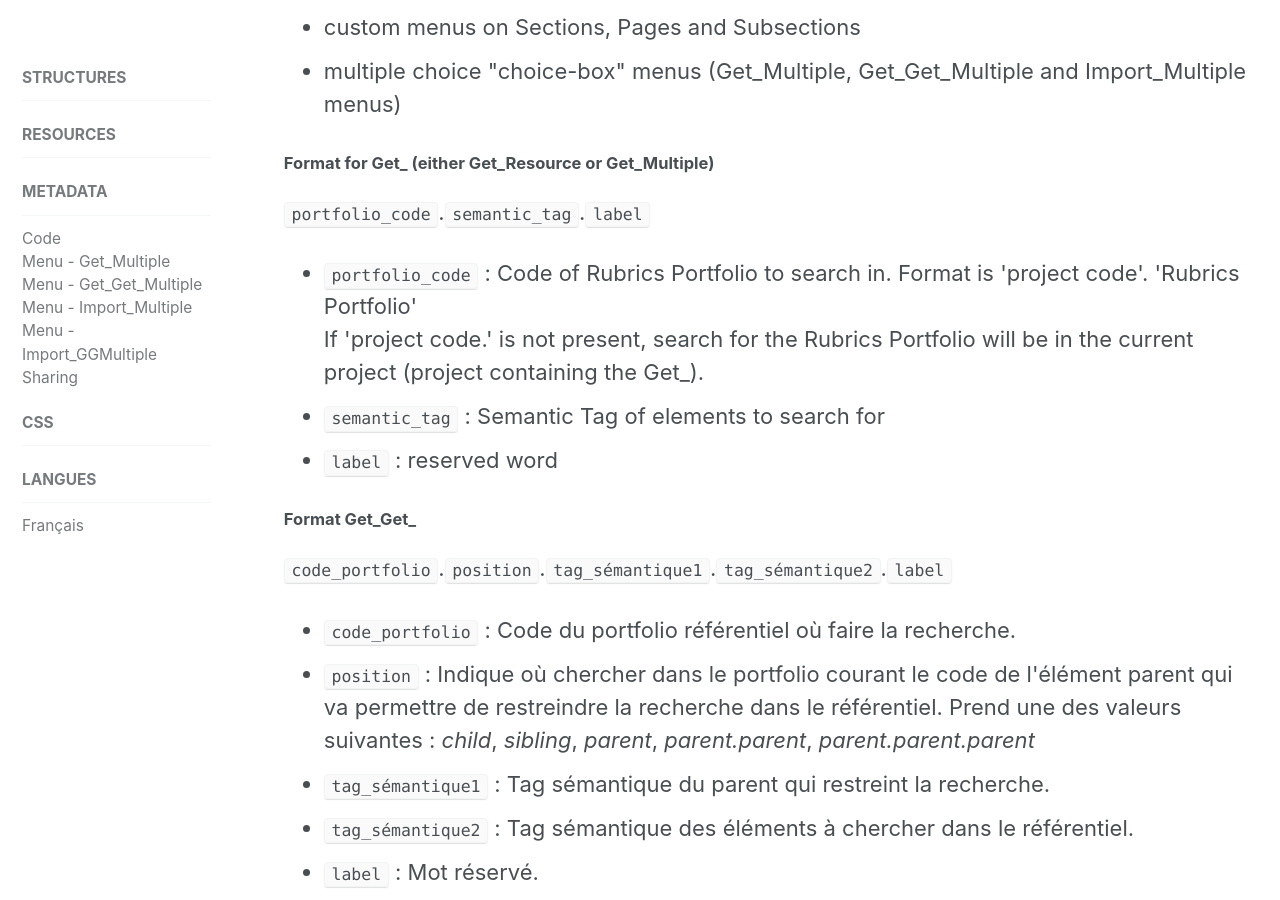
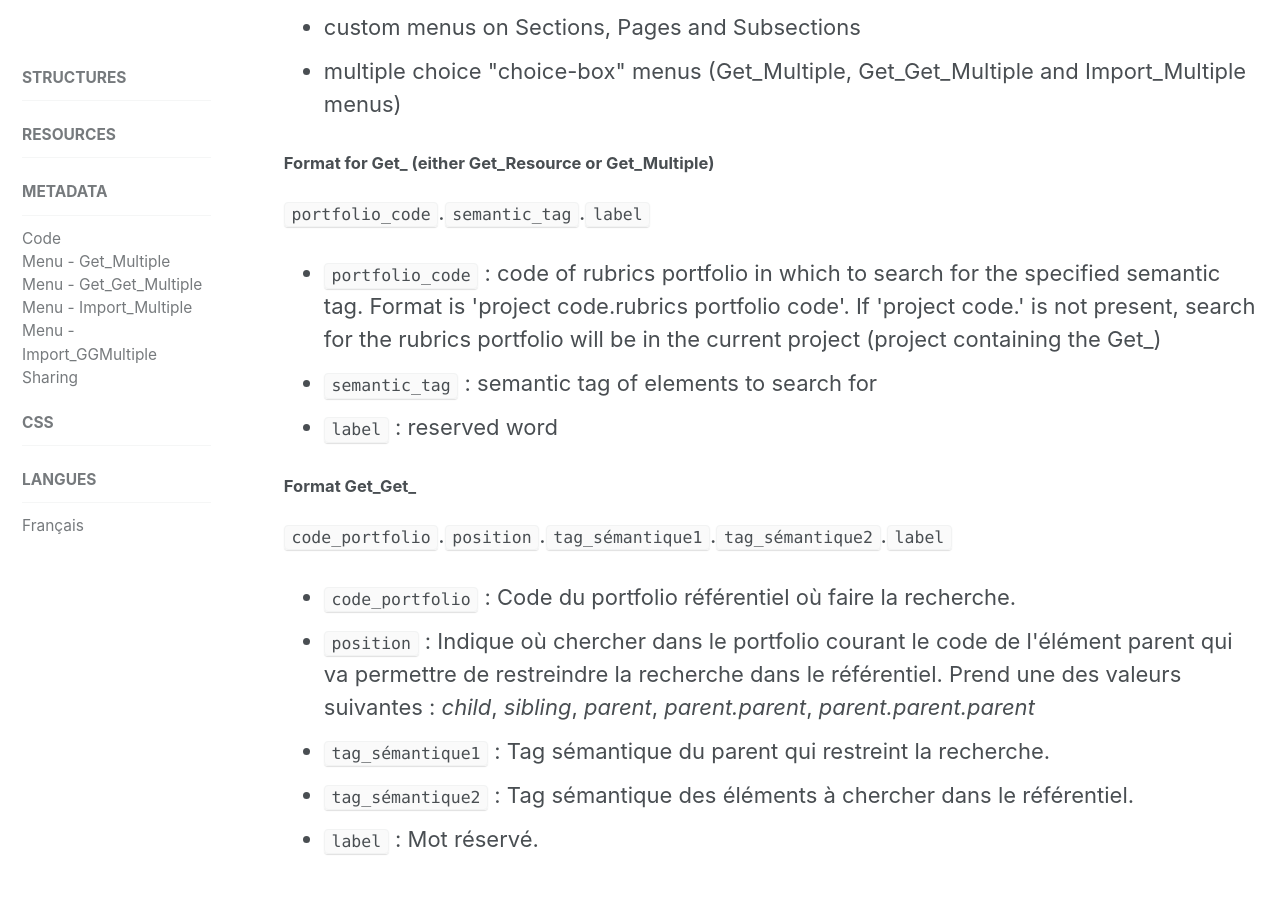
Before and after one commit to karutaproject/karuta-frontend-documentation, a Jekyll site: the page built from _pages/metadata_en.html, in a window 1280 px wide and 900 px high, scrolled down 4191 px. Built offline with Jekyll 4.4.1, drawn with Linux system fonts in a browser that asks for light colours.

Commit message:
Traduction

```diff
--- a/_pages/metadata_en.html
+++ b/_pages/metadata_en.html
@@ -179,12 +179,11 @@ sidebar:
 	<p><code>portfolio_code</code>.<code>semantic_tag</code>.<code>label</code></p>
 	<ul>
 		<li>
-			<code>portfolio_code</code> : Code of Rubrics Portfolio to search in. Format is 'project code'.
-			'Rubrics Portfolio'</br>
-			If 'project code.' is not present, search for the Rubrics Portfolio will be in the current project
-			(project containing the Get_).
+			<code>portfolio_code</code> : code of rubrics portfolio in which to search for the specified
+			semantic tag. Format is 'project code.rubrics portfolio code'. If 'project code.' is not present,
+			search for the rubrics portfolio will be in the current project (project containing the Get_)
 		</li>
-		<li><code>semantic_tag</code> : Semantic Tag of elements to search for</li>
+		<li><code>semantic_tag</code> : semantic tag of elements to search for</li>
 		<li><code>label</code> : reserved word</li>
 	</ul>
 	<h4>Format Get_Get_</h4>
```
